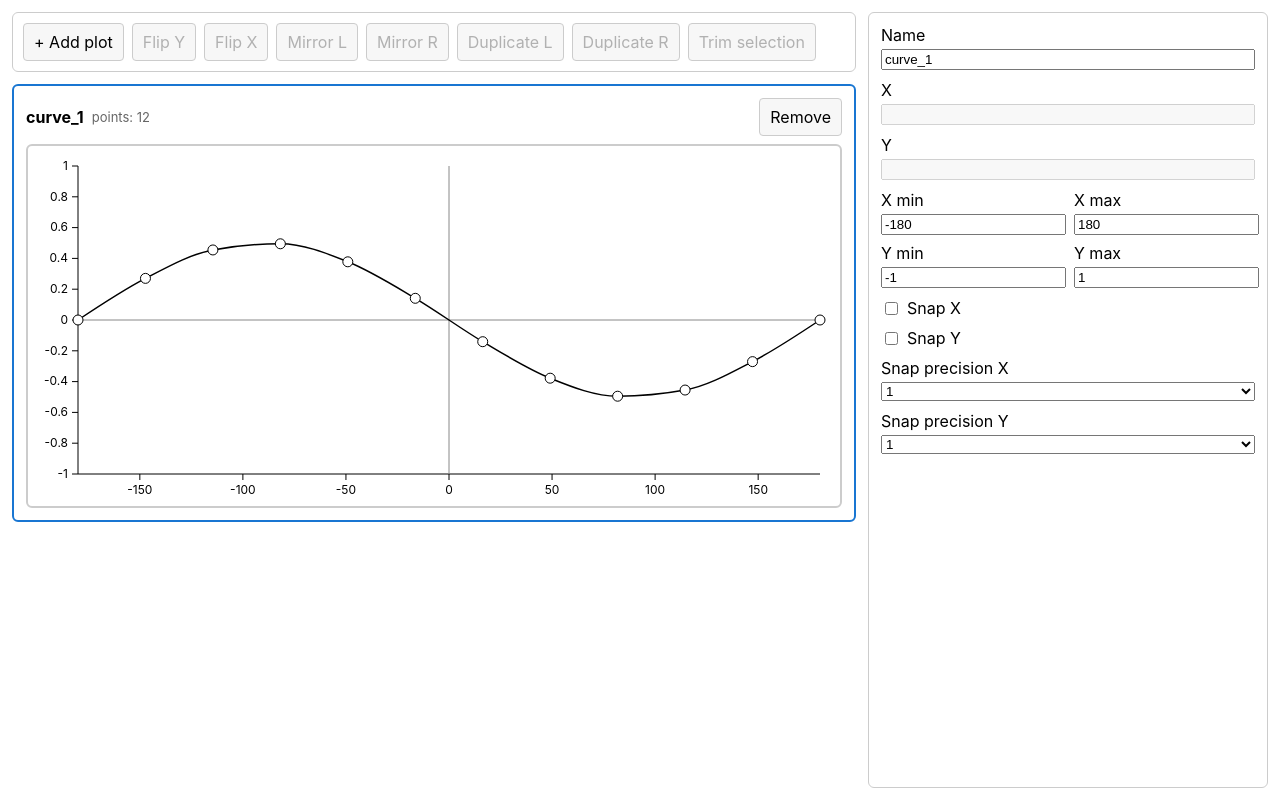
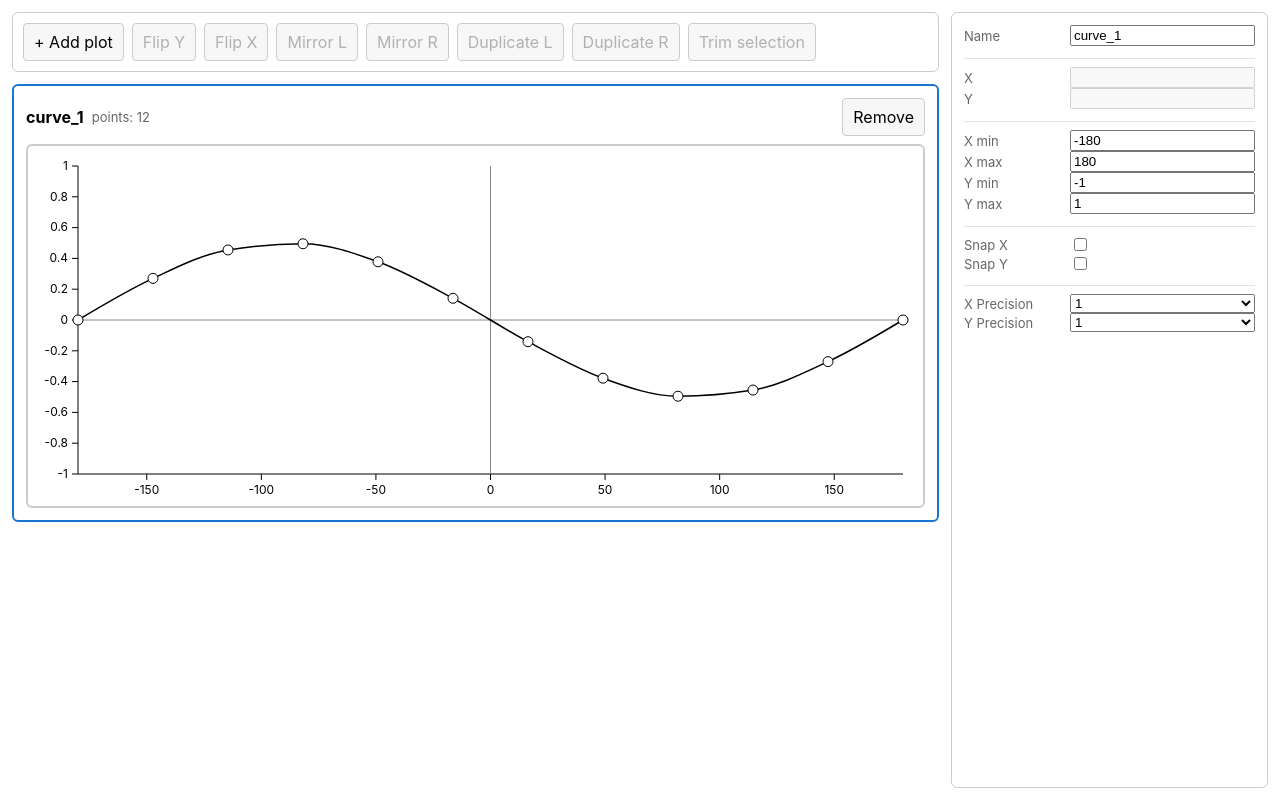
Before and after one commit to timkondratev/aero-curves, a React (Vite) app: page / in a window 1280 px wide. Built offline with nearby package versions, Linux system fonts and the light colour scheme; the HTML template or start-up script is replaced by a standard one.

Commit message:
Edit sidebar design and style

```diff
--- a/src/components/SideBar.tsx
+++ b/src/components/SideBar.tsx
@@ -96,72 +96,114 @@ export function SideBar({ plot, onChange }: Props) {
 
 	return (
 		<div className="sidebar-form">
-			<label className="field">
-				Name
-				<input value={plot.name} onChange={handleNameChange} />
-			</label>
+			<div className="panel-section">
+				<div className="form-row">
+					<div className="row-label">Name</div>
+					<input className="row-control" value={plot.name} onChange={handleNameChange} />
+				</div>
+			</div>
 
-			<label className="field">
-				X
+			<div className="panel-section">
+				<div className="form-row">
+					<div className="row-label">X</div>
 					<input
+						className="row-control"
 						type="number"
 						value={center ? center.x : ""}
 						onChange={handleCoordChange("x")}
 						disabled={!center}
 					/>
-			</label>
-			<label className="field">
-				Y
+				</div>
+				<div className="form-row">
+					<div className="row-label">Y</div>
 					<input
+						className="row-control"
 						type="number"
 						value={center ? center.y : ""}
 						onChange={handleCoordChange("y")}
 						disabled={!center}
 					/>
-			</label>
-
-			<div className="field-grid">
-				<label className="field">
-					X min
-					<input type="number" value={plot.domainX[0]} onChange={handleDomainChange("x", 0)} />
-				</label>
-				<label className="field">
-					X max
-					<input type="number" value={plot.domainX[1]} onChange={handleDomainChange("x", 1)} />
-				</label>
-				<label className="field">
-					Y min
-					<input type="number" value={plot.domainY[0]} onChange={handleDomainChange("y", 0)} />
-				</label>
-				<label className="field">
-					Y max
-					<input type="number" value={plot.domainY[1]} onChange={handleDomainChange("y", 1)} />
-				</label>
+				</div>
 			</div>
 
-			<label className="checkbox-row">
-				<input type="checkbox" checked={plot.snapX} onChange={handleSnapToggle("x")} /> Snap X
-			</label>
-			<label className="checkbox-row">
-				<input type="checkbox" checked={plot.snapY} onChange={handleSnapToggle("y")} /> Snap Y
-			</label>
+			<div className="panel-section">
+				<div className="form-row">
+					<div className="row-label">X min</div>
+					<input
+						className="row-control"
+						type="number"
+						value={plot.domainX[0]}
+						onChange={handleDomainChange("x", 0)}
+					/>
+				</div>
+				<div className="form-row">
+					<div className="row-label">X max</div>
+					<input
+						className="row-control"
+						type="number"
+						value={plot.domainX[1]}
+						onChange={handleDomainChange("x", 1)}
+					/>
+				</div>
+				<div className="form-row">
+					<div className="row-label">Y min</div>
+					<input
+						className="row-control"
+						type="number"
+						value={plot.domainY[0]}
+						onChange={handleDomainChange("y", 0)}
+					/>
+				</div>
+				<div className="form-row">
+					<div className="row-label">Y max</div>
+					<input
+						className="row-control"
+						type="number"
+						value={plot.domainY[1]}
+						onChange={handleDomainChange("y", 1)}
+					/>
+				</div>
+			</div>
 
-			<label className="field">
-				Snap precision X
-				<select value={plot.snapPrecisionX} onChange={handleSnapPrecision("x")}>
+			<div className="panel-section">
+				<div className="form-row">
+					<label className="row-label" htmlFor="snap-x">Snap X</label>
+					<input
+						id="snap-x"
+						type="checkbox"
+						checked={plot.snapX}
+						onChange={handleSnapToggle("x")}
+					/>
+				</div>
+				<div className="form-row">
+					<label className="row-label" htmlFor="snap-y">Snap Y</label>
+					<input
+						id="snap-y"
+						type="checkbox"
+						checked={plot.snapY}
+						onChange={handleSnapToggle("y")}
+					/>
+				</div>
+			</div>
+
+			<div className="panel-section">
+				<div className="form-row">
+					<div className="row-label">X Precision</div>
+					<select className="row-control" value={plot.snapPrecisionX} onChange={handleSnapPrecision("x")}>
 						<option value={1}>1</option>
 						<option value={0.1}>0.1</option>
 						<option value={0.01}>0.01</option>
 					</select>
-			</label>
-			<label className="field">
-				Snap precision Y
-				<select value={plot.snapPrecisionY} onChange={handleSnapPrecision("y")}>
+				</div>
+				<div className="form-row">
+					<div className="row-label">Y Precision</div>
+					<select className="row-control" value={plot.snapPrecisionY} onChange={handleSnapPrecision("y")}>
 						<option value={1}>1</option>
 						<option value={0.1}>0.1</option>
 						<option value={0.01}>0.01</option>
 					</select>
-			</label>
+				</div>
+			</div>
 		</div>
 	);
 }
--- a/src/styles/globals.css
+++ b/src/styles/globals.css
@@ -167,7 +167,36 @@
 .sidebar-form {
 	display: flex;
 	flex-direction: column;
+	gap: 8px;
+}
+
+.panel-section {
+	border-top: 1px solid #e5e5e5;
+	padding-top: 8px;
+	margin-top: 4px;
+}
+
+.panel-section:first-of-type {
+	border-top: none;
+	padding-top: 0;
+	margin-top: 0;
+}
+
+.form-row {
+	display: flex;
+	align-items: center;
 	gap: 10px;
+}
+
+.row-label {
+	width: 96px;
+	flex: 0 0 96px;
+	color: var(--muted);
+	font-size: 13px;
+}
+
+.row-control {
+	flex: 1 1 auto;
 }
 
 .field {
```
Lines whose indentation alone changed are shown as unchanged.
